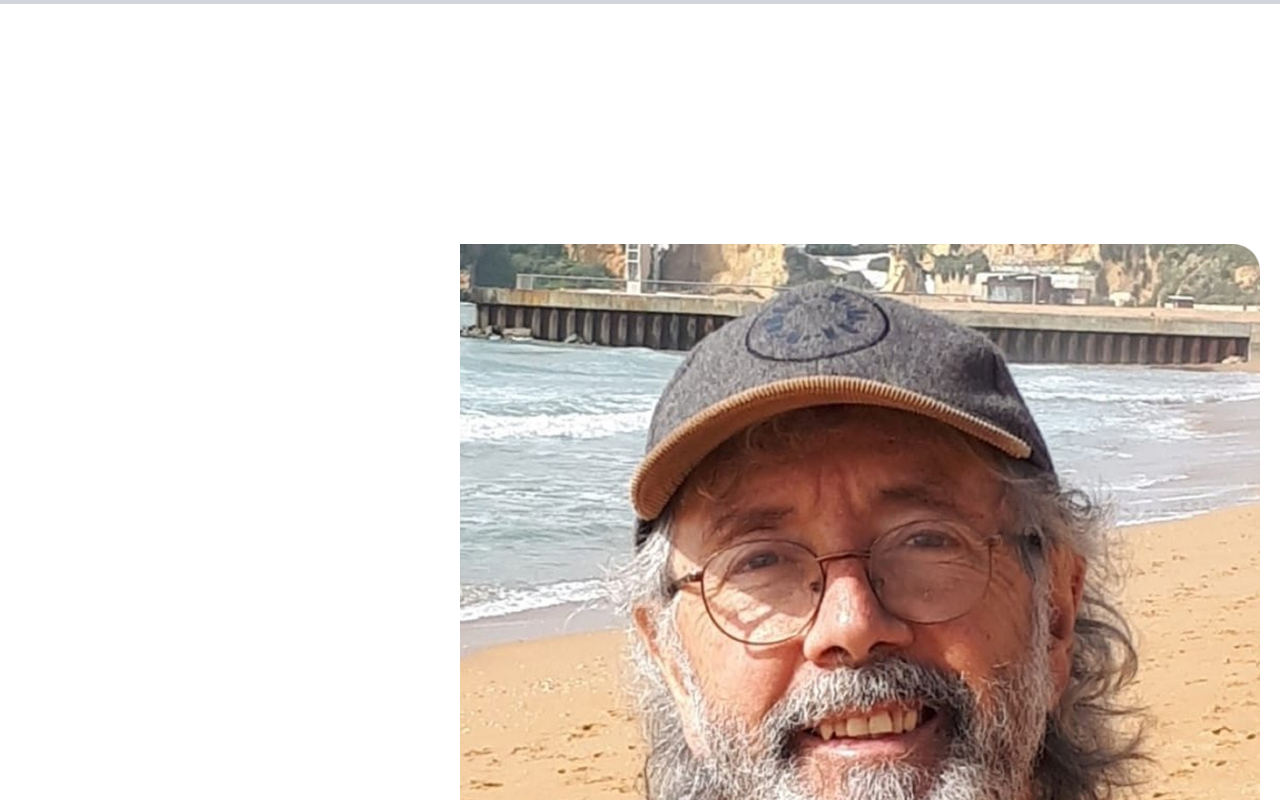
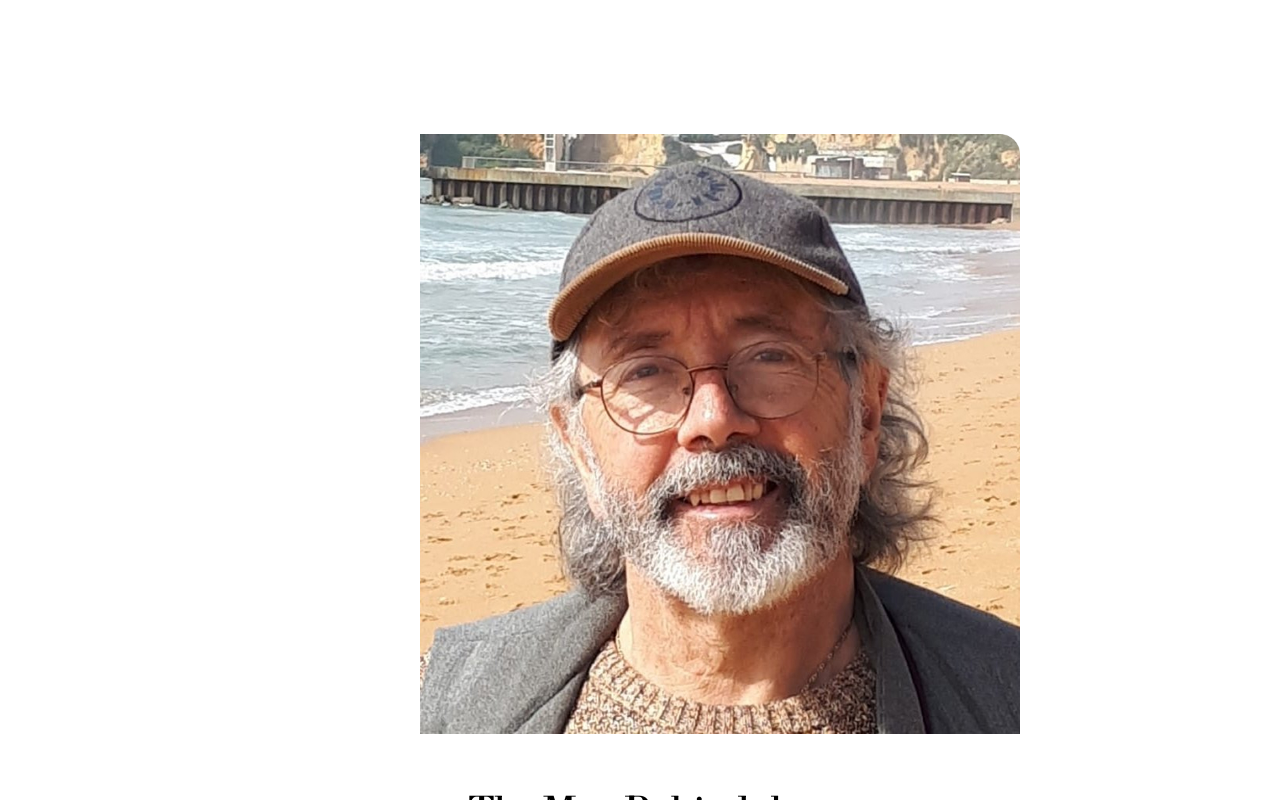
Before and after one commit to raphaelmatiaz/Casa-do-Cavalinho, a Next.js app in the folder website/: page / in a window 1280 px wide. Shown: the part 4700-5500 px from the top of the page. Built offline with nearby package versions, Linux system fonts and the light colour scheme; a web font is replaced by a local one.

Commit message:
Adjust some images sizings and positionings

```diff
--- a/website/app/page.tsx
+++ b/website/app/page.tsx
@@ -105,7 +105,7 @@ export default function Home() {
         <div id="positioner-div" className=" w-full h-auto flex">
 
           <div id="right-positioner-div" className=" h-[100%] w-[50vw] max-w-[50vw] flex justify-center flex-col">
-            <div className="w-full h-[600px] relative">
+            <div className="w-full h-[450px] relative">
               <Image
                 src="/watches.webp"
                 alt="Watches"
@@ -169,7 +169,7 @@ export default function Home() {
 
 
             <div id="left-positioner-div" className=" h-[100%] w-[50vw] max-w-[50vw] flex justify-center flex-col">
-              <div className="w-full h-[600px]  relative">
+              <div className="w-full h-[450px]  relative">
                 <Image
                   src="/shop-outside.webp"
                   alt="Watches"
@@ -188,7 +188,7 @@ export default function Home() {
 
 
             <div id="left-positioner-div" className=" h-[100%] w-[50vw] max-w-[50vw] flex justify-center flex-col">
-              <div className="w-full h-[600px] relative">
+              <div className="w-full h-[450px] relative">
                 <Image
                   src="/vitrine.webp"
                   alt="Watches"
@@ -224,10 +224,10 @@ export default function Home() {
                 <Image
                   src="/jorge-matias.webp"
                   alt="Watches"
-                  width={800}
-                  height={800}
+                  width={600}
+                  height={600}
                   // sizes="(max-width: 768px) 100vw, (max-width: 1200px) 50vw, 33vw"
-                  className="object-fit float-right ml-24 mb-24 relative left-64"
+                  className="object-fit float-right mr-96 ml-24 mb-24 relative left-64"
                   />
               <h3 className="font-libre text-6xl text-center mb-28 self-center">The Man Behind the <br /> Counter</h3>
               <p id="hero-h2" className="text-center text-[20px] italic tracking-[8px] mt-8 font-libre text-[var(--color-secondary)] mb-[32px]">
```
